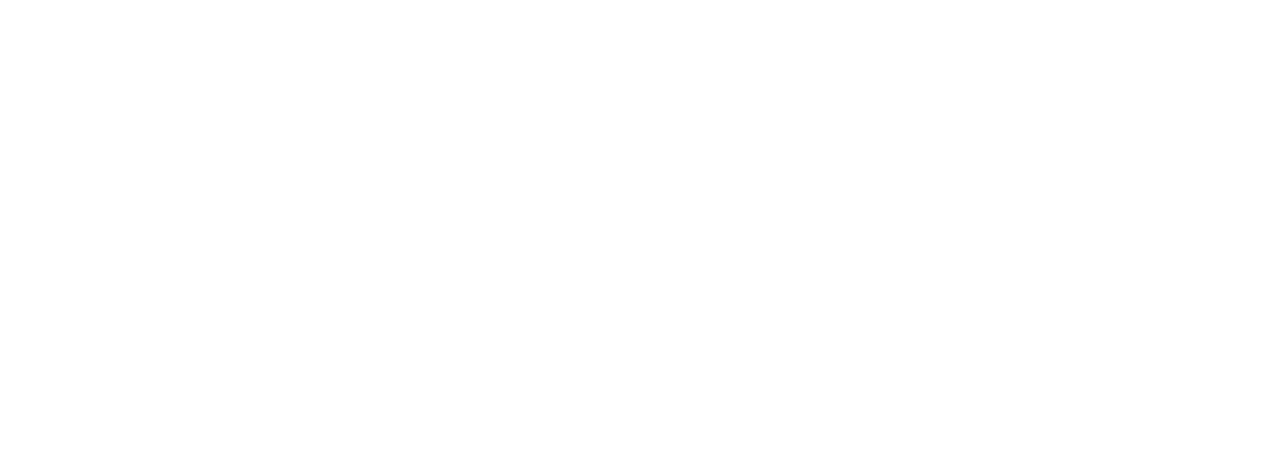
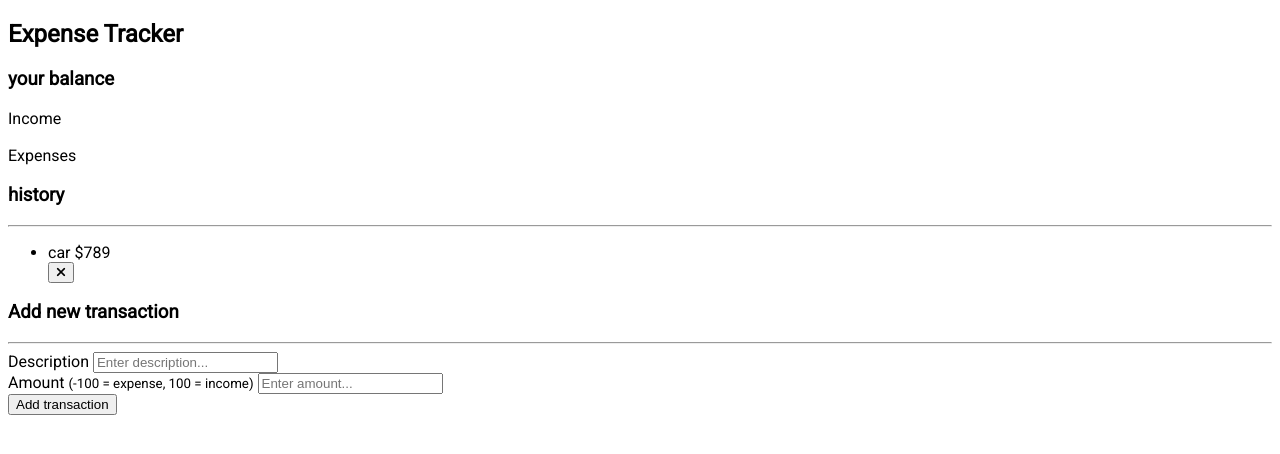
Before and after one commit to balavignesh111/expense-tracker, a plain HTML site: page index.html in a window 1280 px wide. Drawn offline with Linux system fonts and the light colour scheme.

Commit message:
html part completed

```diff
--- a/index.html
+++ b/index.html
@@ -5,8 +5,55 @@
   <meta name="viewport" content="width=device-width, initial-scale=1.0">
   <title>Expense tracker</title>
   <link rel="stylesheet" href="./style/style.css">
+  <link rel="stylesheet" href="https://cdnjs.cloudflare.com/ajax/libs/font-awesome/6.4.2/css/all.min.css" integrity="sha512-z3gLpd7yknf1YoNbCzqRKc4qyor8gaKU1qmn+CShxbuBusANI9QpRohGBreCFkKxLhei6S9CQXFEbbKuqLg0DA==" crossorigin="anonymous" referrerpolicy="no-referrer" />
 </head>
 <body>
-
+  <h2 class="title">Expense Tracker</h2>
+  <div class="balance">
+    <h3 class="balance-title">your balance</h3>
+    <span class="balance-value"></span>
+  </div>
+  <div class="income-expense-card">
+    <div class="income-card">
+      <p class="income-title">Income</p>
+      <h3 class="income-value"></h3>
+    </div>
+    <div class="expense-card">
+      <p class="expense-title">Expenses</p>
+      <h3 class="expense-value"></h3>
+    </div>
+  </div>
+  <div class="transaction-history">
+    <h3 class="history-title">history</h3>
+    <hr class="history-line">
+    <ul class="transaction-container">
+      <li class="transaction-list-item">
+        <span class="list-item">car</span>
+        <span class="list-item-price">$789</span>
+      </li><div class="close-box"><button class="close-btn"><i class="fa-solid fa-xmark"></i></button></div>
+    </ul>
+  </div>
+  <div class="new-transaction">
+    <h3 class="new-transaction-title">
+      Add new transaction
+    </h3>
+    <hr class="new-transaction-line">
+    <div class="items-to-add">
+      <div class="description-box">
+        <label for="inp-description" class="description">Description</label>
+        <input type="text" placeholder="Enter description..." id="inp-description"
+      class="inp-description">
+      </div>
+      <div class="amt-box">
+        <label for="inp-amt" class="inp-amount">Amount</label>
+        <small>(-100 = expense, 100 = income)</small>
+        <input type="number" placeholder="Enter amount..." id="inp-amt"
+        class="inp-amt">
+      </div>
+      <div class="btn-add-box">
+        <button class="btn-add" id="btn-add">Add transaction</button>
+      </div>
+    </div>
+  </div>
 </body>
 </html>
--- a/style/style.css
+++ b/style/style.css
@@ -0,0 +1,14 @@
+@import url('https://fonts.googleapis.com/css2?family=Open+Sans&family=Roboto&display=swap');
+
+:root{
+  --var-clr-green:#2ECC71;
+  --var-clr-red:#C0392B;
+}
+
+html{
+  font-size: 16px;
+}
+
+body{
+  font-family: 'Roboto', sans-serif;
+}
```
